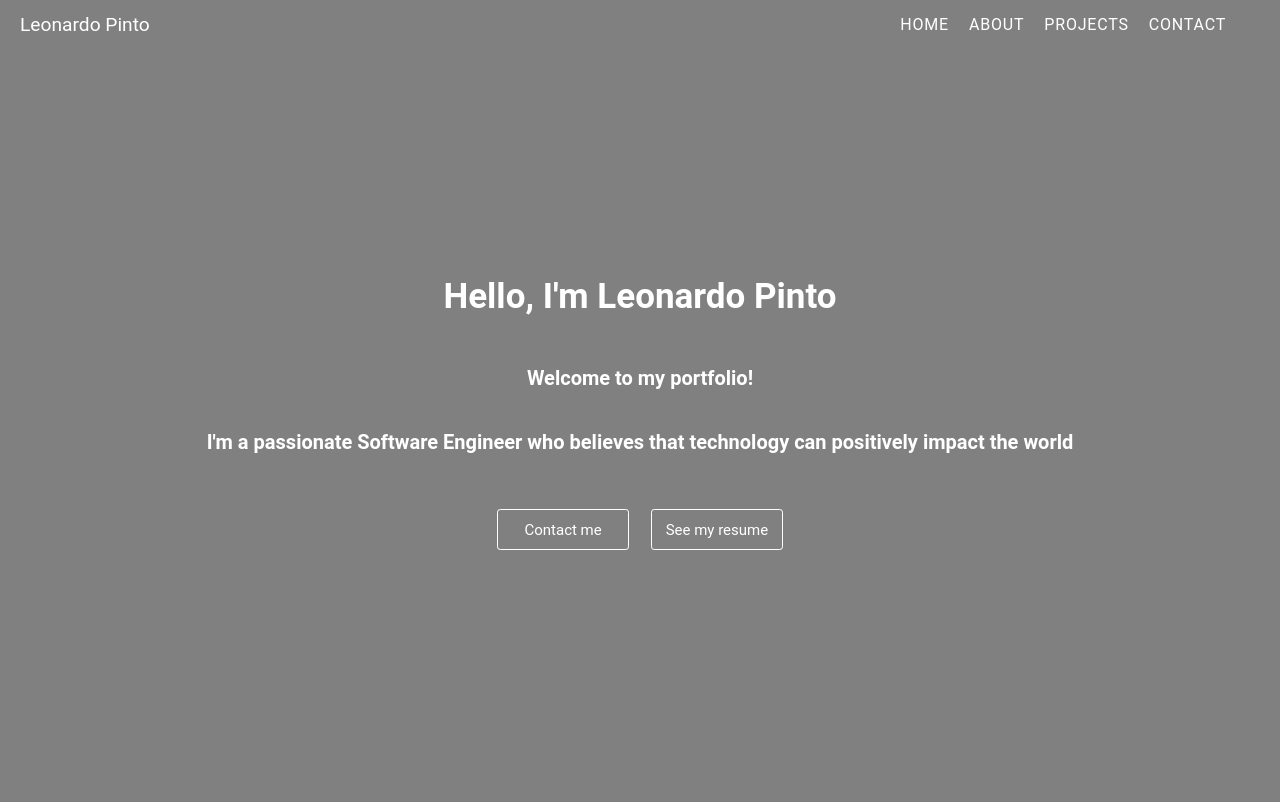
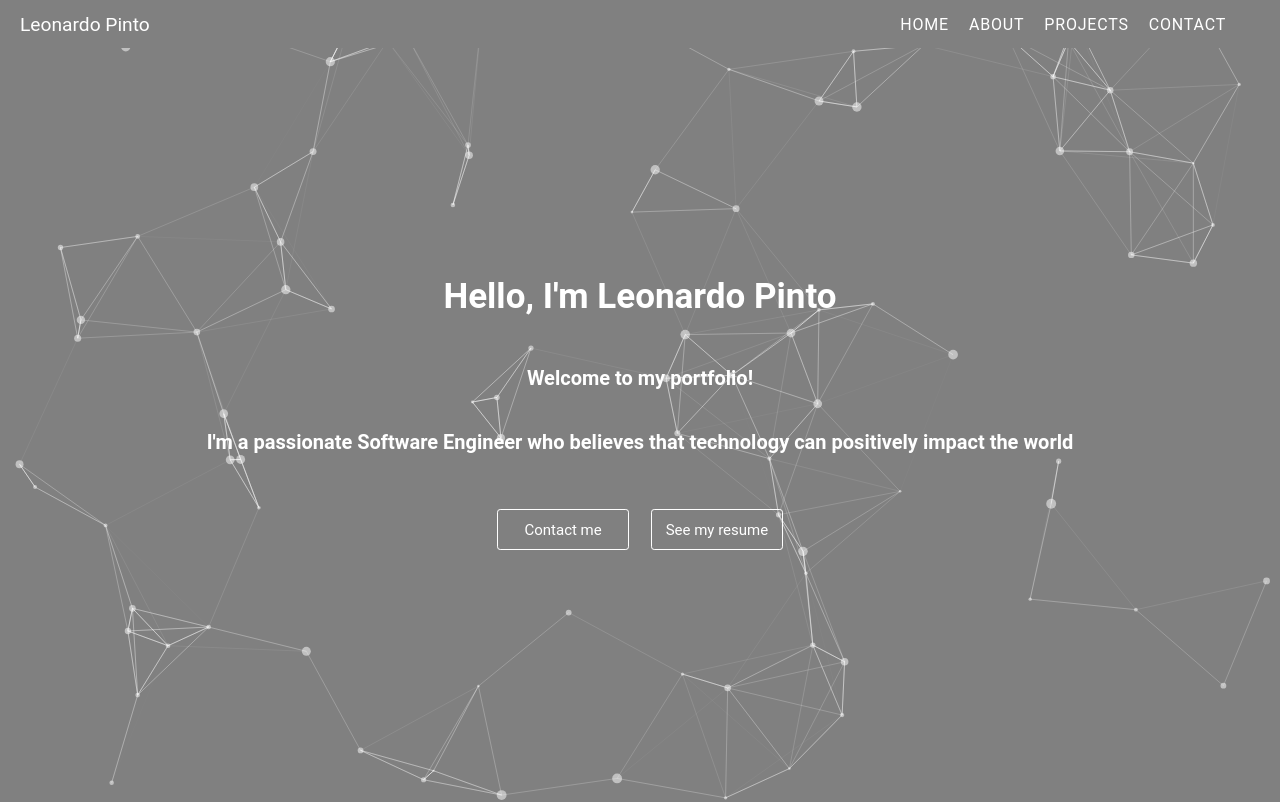
Before and after one commit to leonardo-pinto/leonardo-pinto-portfolio, a React (Create React App) app: page / in a window 1280 px wide. Shown: the top 802 px of the page. Built offline with nearby package versions, Linux system fonts and the light colour scheme.

Commit message:
feat: add react-particles impl of particles background

```diff
--- a/src/App.js
+++ b/src/App.js
@@ -1,5 +1,6 @@
 /* eslint-disable react/jsx-filename-extension */
 import React from 'react';
+import ParticlesBackground from './components/ParticlesBackground';
 import Navbar from './components/Nav';
 import Home from './components/Home';
 import About from './components/About';
@@ -10,6 +11,7 @@
 function App() {
   return (
     <>
+      <ParticlesBackground />
       <Navbar />
       <Home />
       <About />
--- /dev/null
+++ b/src/components/ParticlesBackground/index.jsx
@@ -0,0 +1,83 @@
+import React, { useCallback } from 'react';
+import Particles from 'react-particles';
+import { loadSlim } from 'tsparticles-slim';
+
+function ParticlesBackground() {
+  const particlesInit = useCallback(async (engine) => {
+    await loadSlim(engine);
+  }, []);
+
+  return (
+    <Particles
+      id="tsparticles"
+      init={particlesInit}
+      particlesLoaded={particlesInit}
+      options={{
+        background: {
+          zIndex: -10,
+          position: 'absolute',
+        },
+        fpsLimit: 30,
+        interactivity: {
+          events: {
+            onHover: {
+              enable: true,
+              mode: 'repulse',
+            },
+            resize: true,
+          },
+          modes: {
+            push: {
+              quantity: 4,
+            },
+            repulse: {
+              distance: 200,
+              duration: 0.4,
+            },
+          },
+        },
+        particles: {
+          color: {
+            value: '#ffffff',
+          },
+          links: {
+            color: '#ffffff',
+            distance: 150,
+            enable: true,
+            opacity: 0.5,
+            width: 1,
+          },
+          move: {
+            direction: 'none',
+            enable: true,
+            outModes: {
+              default: 'bounce',
+            },
+            random: false,
+            speed: 3,
+            straight: false,
+          },
+          number: {
+            density: {
+              enable: true,
+              area: 800,
+            },
+            value: 80,
+          },
+          opacity: {
+            value: 0.5,
+          },
+          shape: {
+            type: 'circle',
+          },
+          size: {
+            value: { min: 1, max: 5 },
+          },
+        },
+        detectRetina: true,
+      }}
+    />
+  );
+}
+
+export default ParticlesBackground;
```
